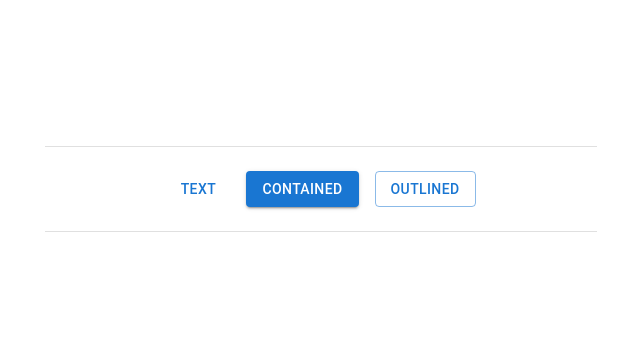
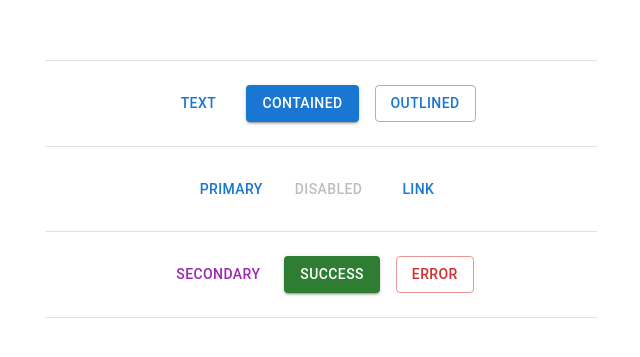
Before and after one commit to watcharakornton/mui_tutorials, a React (Vite) app: page / in a window 1280 px wide. Shown: the part 219-576 px from the top of the page, without its empty margins (319-959 px from the left). Built offline with nearby package versions, Linux system fonts and the light colour scheme.

Commit message:
Add TextButtons and ColorButtons into Button Component

```diff
--- a/src/App.jsx
+++ b/src/App.jsx
@@ -2,7 +2,7 @@ import * as React from 'react';
 import { Box, Divider, Stack, Container } from '@mui/material';
 
 // import { ComboBox, Playground, CountrySelect, Grouped, RenderGroup, DisabledOptions } from "./inputs/AutocompleteComponent"
-import { BasicButtons } from './inputs/ButtonComponent';
+import { BasicButtons, TextButtons, ColorButtons } from './inputs/ButtonComponent';
 
 
 function App() {
@@ -30,6 +30,10 @@ function App() {
         <Divider sx={{ width: "100%"}} />
         <BasicButtons />
         <Divider sx={{ width: "100%"}} />
+        <TextButtons />
+        <Divider sx={{ width: "100%"}} />
+        <ColorButtons />
+        <Divider sx={{ width: "100%"}} />
       </Stack>
     </Container>
   )
--- a/src/inputs/ButtonComponent.jsx
+++ b/src/inputs/ButtonComponent.jsx
@@ -10,3 +10,23 @@ export const BasicButtons = () => {
         </Stack>
     )
 }
+
+export const TextButtons = () => {
+    return (
+        <Stack spacing={2} direction="row">
+            <Button>Primary</Button>
+            <Button disabled>Disabled</Button>
+            <Button href="#text-buttons">Link</Button>
+        </Stack>
+    )
+}
+
+export const ColorButtons = () => {
+    return (
+        <Stack spacing={2} direction="row">
+            <Button color="secondary">Secondary</Button>
+            <Button variant="contained" color="success">Success</Button>
+            <Button variant="outlined" color="error">Error</Button>
+        </Stack>
+    )
+}
```
